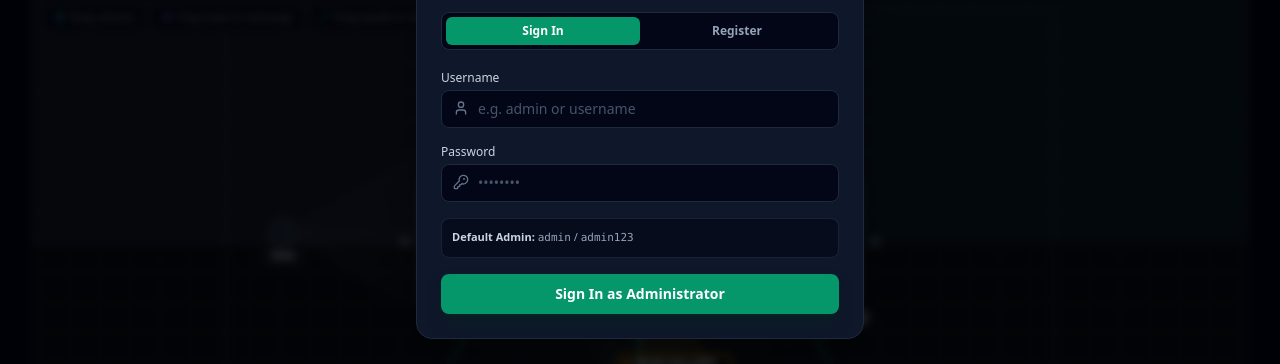
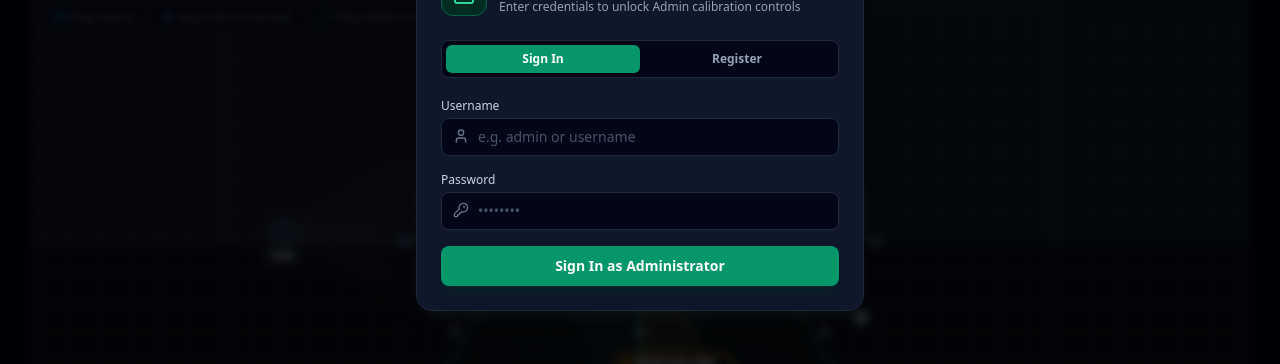
Before and after one commit to mateolaszlo/acoustic-doa-dashboard, a React (Vite) app: page / in a window 1280 px wide. Both pictures are taken after a click on the button "Sign In". Shown: the part 272-636 px from the top of the page. Built offline with nearby package versions, Linux system fonts and the light colour scheme; no server answers.

Commit message:
chore(auth): remove hardcoded default admin hint from login modal

```diff
--- a/src/components/auth/AuthModal.tsx
+++ b/src/components/auth/AuthModal.tsx
@@ -155,12 +155,6 @@ export const AuthModal: React.FC<AuthModalProps> = ({ isOpen, onClose }) => {
             </div>
           </div>
 
-          {tab === 'login' && (
-            <div className="p-2.5 bg-slate-950/60 border border-slate-800/80 rounded-lg text-[11px] text-slate-400">
-              <span className="font-semibold text-slate-300">Default Admin:</span> <code>admin</code> / <code>admin123</code>
-            </div>
-          )}
-
           <button
             type="submit"
             disabled={loading}
```
